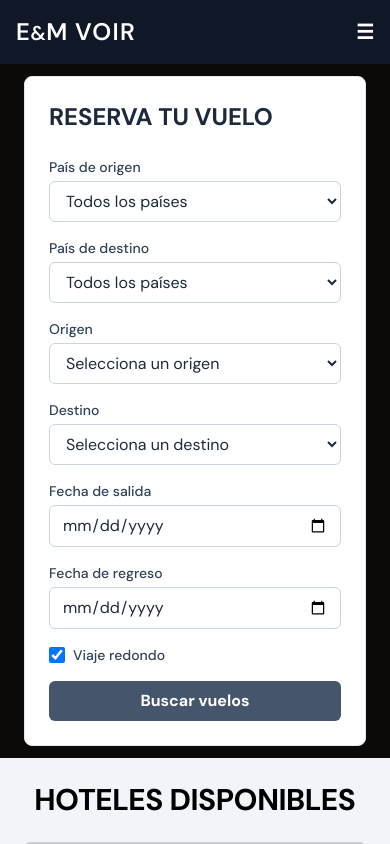
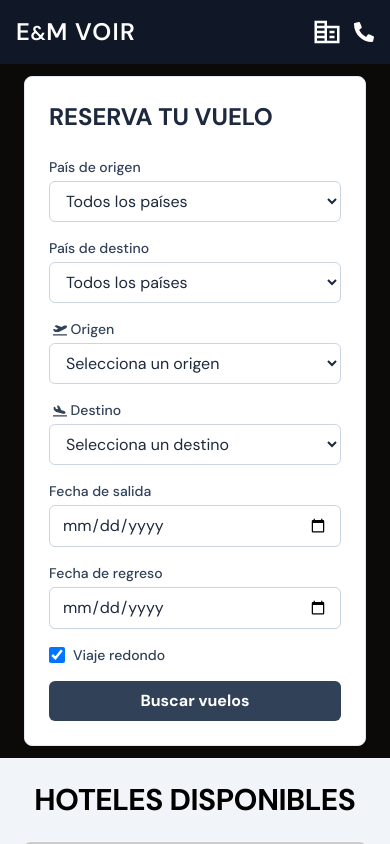
Before and after one commit to Yam3101/emvoir-vizcaya, a React (Vite) app: page / in a window 390 px wide. Built offline with nearby package versions, Linux system fonts and the light colour scheme.

Commit message:
added React Icons

```diff
--- a/package.json
+++ b/package.json
@@ -13,6 +13,7 @@
     "@tailwindcss/vite": "^4.0.14",
     "react": "^19.0.0",
     "react-dom": "^19.0.0",
+    "react-icons": "^5.5.0",
     "react-router-dom": "^7.3.0",
     "tailwindcss": "^4.0.14"
   },
--- a/src/components/Footer.jsx
+++ b/src/components/Footer.jsx
@@ -1,3 +1,7 @@
+import { FaInstagram } from "react-icons/fa";
+import { FaFacebookSquare } from "react-icons/fa";
+import { FaTwitter } from "react-icons/fa";
+
 const Footer = () => {
 	return (
 		<footer className="bg-slate-900 text-slate-100 mt-12">
@@ -17,40 +21,10 @@ const Footer = () => {
 							Encuentra las mejores ofertas de vuelos y vive experiencias
 							inolvidables.
 						</p>
-						<div className="flex space-x-4">
-							<a
-								// biome-ignore lint/a11y/useValidAnchor: <explanation>
-								href="#"
-								className="text-slate-300 hover:text-white transition-colors"
-							>
-								<img
-									src="/icons/facebook.svg"
-									alt="Facebook"
-									className="h-6 w-6"
-								/>
-							</a>
-							<a
-								// biome-ignore lint/a11y/useValidAnchor: <explanation>
-								href="#"
-								className="text-slate-300 hover:text-white transition-colors"
-							>
-								<img
-									src="/icons/twitter.svg"
-									alt="Twitter"
-									className="h-6 w-6"
-								/>
-							</a>
-							<a
-								// biome-ignore lint/a11y/useValidAnchor: <explanation>
-								href="#"
-								className="text-slate-300 hover:text-white transition-colors"
-							>
-								<img
-									src="/icons/instagram.svg"
-									alt="Instagram"
-									className="h-6 w-6"
-								/>
-							</a>
+						<div className="flex space-x-1">
+							<FaFacebookSquare className="text-white" size={30} />
+							<FaInstagram className="text-white" size={30} />
+							<FaTwitter className="text-white" size={30} />
 						</div>
 					</div>
 
--- a/src/components/NavbarMain.jsx
+++ b/src/components/NavbarMain.jsx
@@ -1,5 +1,7 @@
 import { useState } from "react";
 import { Link } from "react-router-dom";
+import { FaPhoneAlt } from "react-icons/fa";
+import { MdCorporateFare } from "react-icons/md";
 
 const NavbarMain = () => {
 	const [isOpen, setIsOpen] = useState(false);
@@ -17,53 +19,20 @@ const NavbarMain = () => {
 				</Link>
 				<section className="hidden sm:flex space-x-3">
 					<Link to="/" className="hover:text-slate-300 tracking-tight">
-						Rentar un auto
-					</Link>
-					<Link to="/" className="hover:text-slate-300 tracking-tight">
 						Acerca de Nosotros
 					</Link>
 					<Link to="/" className="hover:text-slate-300 tracking-tight">
 						Contactanos
 					</Link>
 				</section>
-				<button
-					className="md:hidden text-xl font-semibold"
-					type="button"
-					onClick={() => setIsOpen(!isOpen)}
-				>
-					☰
-				</button>
-				{isOpen && (
-					<section className="bg-black h-screen w-screen fixed top-0 left-0 flex justify-center items-start">
-						<button
-							type="button"
-							onClick={() => setIsOpen(!isOpen)}
-							className="absolute top-4 right-4 font-black text-white text-xl"
-						>
-							⛌
-						</button>
-						<div className="flex flex-col justify-start items-center bg-gray-900 w-72  mt-12">
-							<Link
-								to="/"
-								className="text-center py-4 flex justify-center items-center w-full hover:bg-stone-950"
-							>
-								RENTA DE AUTOS
-							</Link>
-							<Link
-								to="/"
-								className="text-center py-4 flex justify-center items-center w-full hover:bg-stone-950"
-							>
-								ACERCA DE NOSOTROS
-							</Link>
-							<Link
-								to="/"
-								className="text-center py-4 flex justify-center items-center w-full hover:bg-stone-950"
-							>
-								CONTACTANOS
-							</Link>
-						</div>
-					</section>
-				)}
+				<section className="sm:hidden flex items-center space-x-3">
+					<Link to="/" className="hover:text-slate-300 tracking-tight">
+						<MdCorporateFare size={30} />
+					</Link>
+					<Link to="/" className="hover:text-slate-300 tracking-tight">
+						<FaPhoneAlt size={20} />
+					</Link>
+				</section>
 			</section>
 		</nav>
 	);
--- a/src/components/ReservationForm.jsx
+++ b/src/components/ReservationForm.jsx
@@ -1,6 +1,8 @@
 import { useState } from "react";
 import Yatas from "../components/json/Yatas.json";
 import OptionsFlight from "../components/OptionsFlight";
+import { FaPlaneDeparture } from "react-icons/fa";
+import { FaPlaneArrival } from "react-icons/fa";
 
 const ReservationForm = () => {
 	const [originCountry, setOriginCountry] = useState("");
@@ -105,7 +107,7 @@ const ReservationForm = () => {
 							htmlFor="origin"
 							className="block text-sm font-medium text-slate-700 mb-1"
 						>
-							Origen
+							<FaPlaneDeparture className="inline-block ml-1" /> Origen
 						</label>
 						<select
 							id="origin"
@@ -128,7 +130,7 @@ const ReservationForm = () => {
 							htmlFor="destination"
 							className="block text-sm font-medium text-slate-700 mb-1"
 						>
-							Destino
+							<FaPlaneArrival className="inline-block ml-1" /> Destino
 						</label>
 						<select
 							id="destination"
@@ -205,7 +207,7 @@ const ReservationForm = () => {
 
 				<button
 					type="submit"
-					className="w-full bg-slate-600 hover:bg-slate-700 text-white font-bold py-2 px-4 rounded-md transition duration-200"
+					className="w-full bg-slate-700 hover:bg-slate-800 text-white font-bold py-2 px-4 rounded-md transition duration-200"
 				>
 					Buscar vuelos
 				</button>
```
Also changed, not shown: 1 other file (tests, documents, lock files or other folders).
